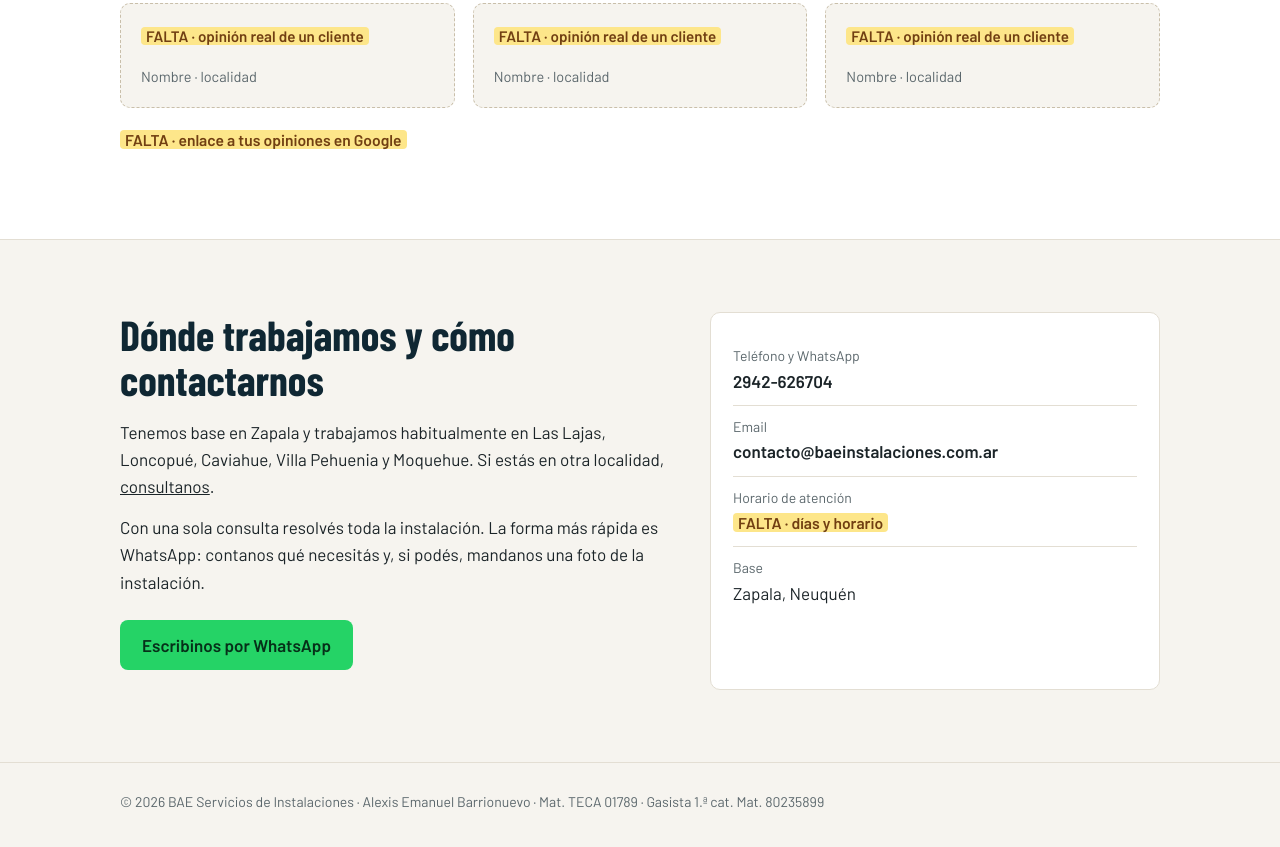
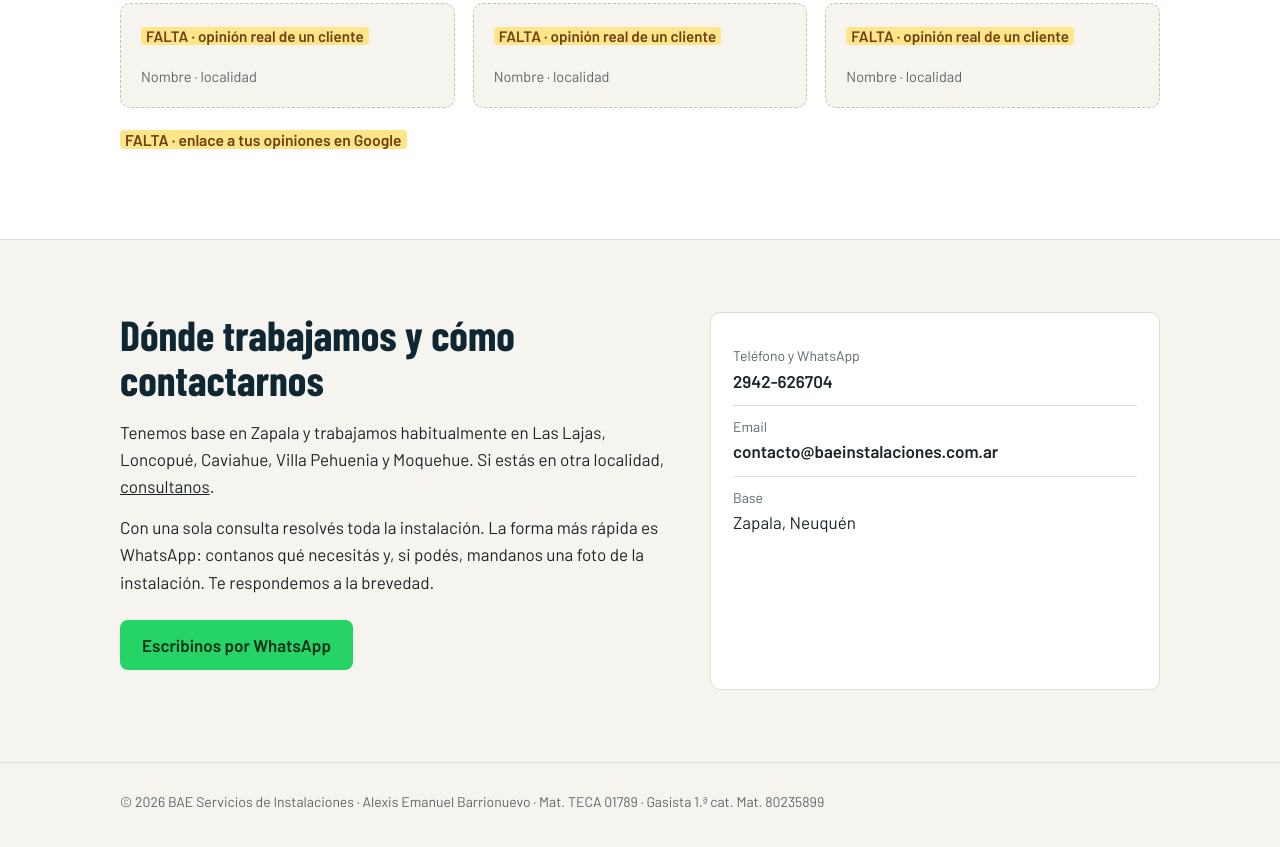
Before and after one commit to barrio13ae-prog/bae-web, a plain HTML site: page index.html in a window 1280 px wide. Shown: the part 3210-4057 px from the top of the page. Drawn offline with nearby package versions, Linux system fonts and the light colour scheme.

Commit message:
Contacto sin horario de atención
Co-Authored-By: Claude Opus 5.5 <noreply@anthropic.com>

```diff
--- a/index.html
+++ b/index.html
@@ -230,13 +230,12 @@ footer{padding:28px 0 90px;font-size:14px;color:var(--mut);border-top:1px solid
   <div>
     <h2>Dónde trabajamos y cómo contactarnos</h2>
     <p>Tenemos base en Zapala y trabajamos habitualmente en Las Lajas, Loncopué, Caviahue, Villa Pehuenia y Moquehue. Si estás en otra localidad, <a href="https://wa.me/5492942626704?text=Hola%20Alexis%2C%20quer%C3%ADa%20consultar%20si%20pueden%20trabajar%20en%20mi%20zona%3A%20" target="_blank" rel="noopener">consultanos</a>.</p>
-    <p>Con una sola consulta resolvés toda la instalación. La forma más rápida es WhatsApp: contanos qué necesitás y, si podés, mandanos una foto de la instalación.</p>
+    <p>Con una sola consulta resolvés toda la instalación. La forma más rápida es WhatsApp: contanos qué necesitás y, si podés, mandanos una foto de la instalación. Te respondemos a la brevedad.</p>
     <div class="cta"><a class="btn wa" href="https://wa.me/5492942626704?text=Hola%20Alexis%2C%20te%20escribo%20desde%20la%20web.%20Quisiera%20consultar%20por%20un%20trabajo." target="_blank" rel="noopener">Escribinos por WhatsApp</a></div>
   </div>
   <div class="datos">
     <div><small>Teléfono y WhatsApp</small><a href="tel:+542942626704">2942-626704</a></div>
     <div><small>Email</small><a href="mailto:contacto@baeinstalaciones.com.ar">contacto@baeinstalaciones.com.ar</a></div>
-    <div><small>Horario de atención</small><span class="falta">FALTA · días y horario</span></div>
     <div><small>Base</small>Zapala, Neuquén</div>
   </div>
 </div></section>
```
